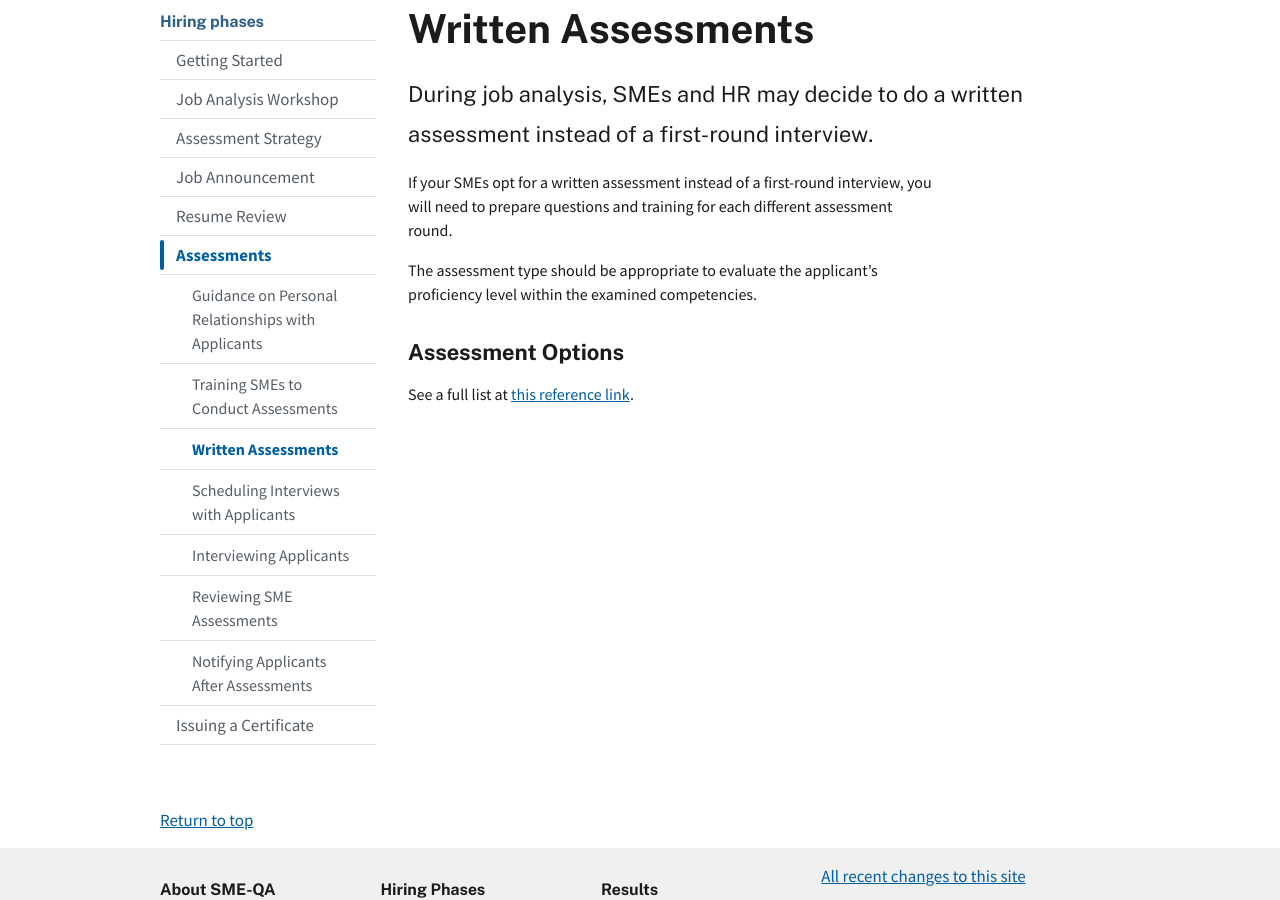
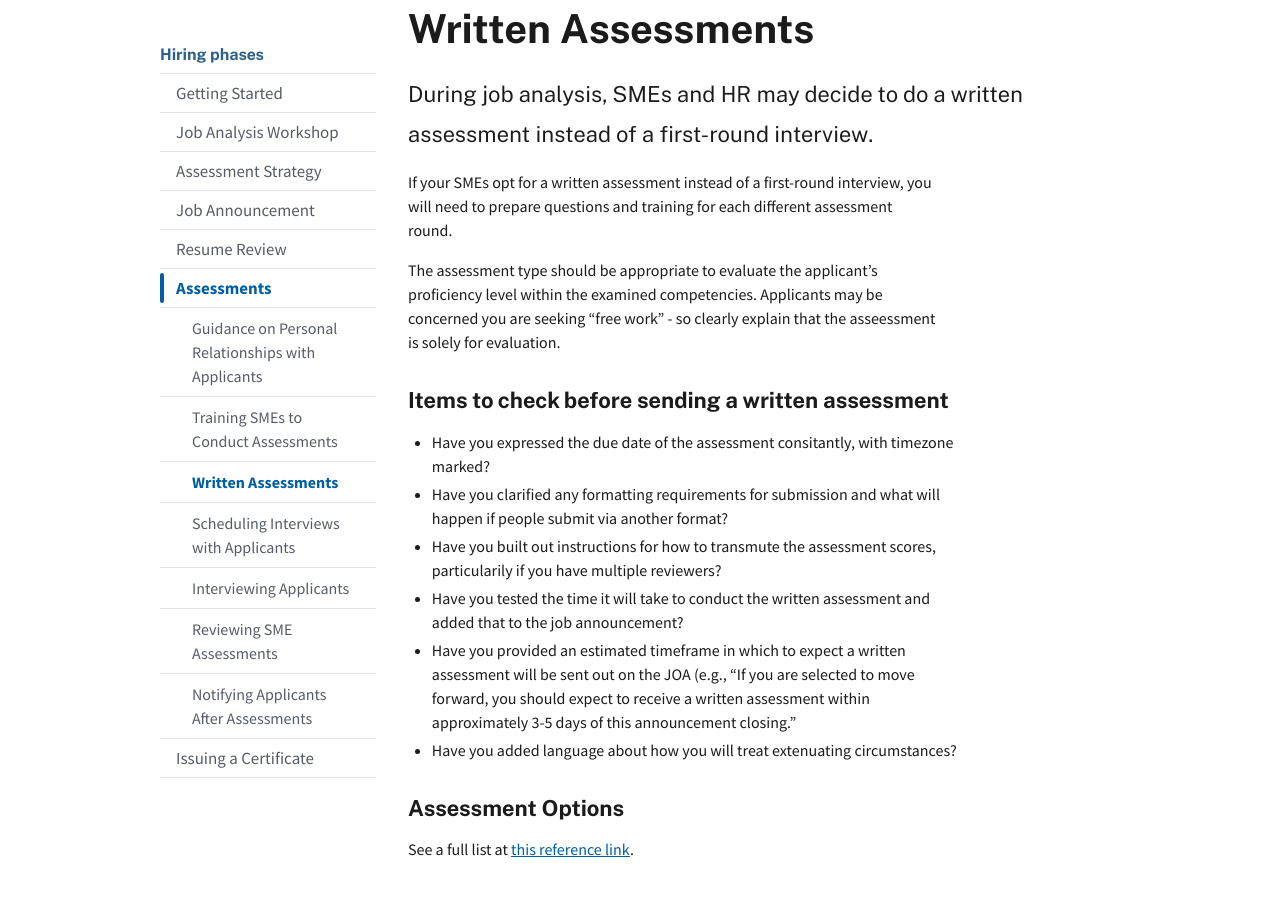
Before and after one commit to usds/SME-QA-Website, a Jekyll site: the page built from pages/phases/assessments/written-assessments.md, in a window 1280 px wide and 900 px high, scrolled down 237 px. Built offline with Jekyll 4.4.1, drawn with Linux system fonts in a browser that asks for light colours.

Commit message:
Add written assessment tips

```diff
--- a/pages/phases/assessments/written-assessments.md
+++ b/pages/phases/assessments/written-assessments.md
@@ -15,7 +15,15 @@
 
 If your SMEs opt for a written assessment instead of a first-round interview, you will need to prepare questions and training for each different assessment round.
 
-The assessment type should be appropriate to evaluate the applicant's proficiency level within the examined competencies.
+The assessment type should be appropriate to evaluate the applicant's proficiency level within the examined competencies. Applicants may be concerned you are seeking "free work" - so clearly explain that the asseessment is solely for evaluation.
+
+### Items to check before sending a written assessment
+- Have you expressed the due date of the assessment consitantly, with timezone marked?
+- Have you clarified any formatting requirements for submission and what will happen if people submit via another format?
+- Have you built out instructions for how to transmute the assessment scores, particularily if you have multiple reviewers?
+- Have you tested the time it will take to conduct the written assessment and added that to the job announcement?
+- Have you provided an estimated timeframe in which to expect a written assessment will be sent out on the JOA (e.g., "If you are selected to move forward, you should expect to receive a written assessment within approximately 3-5 days of this announcement closing."
+- Have you added language about how you will treat extenuating circumstances?
 
 ### Assessment Options
 
```
